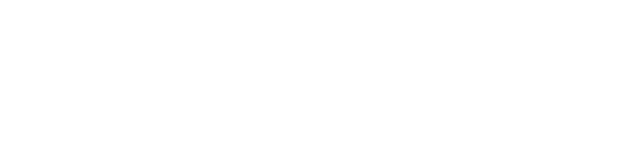
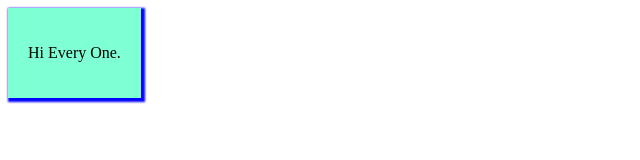
Before and after one commit to AlEmam-Emon/my-first-github-repo-, a plain HTML site: page index.html in a window 1280 px wide. Shown: the whole page, without its empty margins (0-640 px from the left). Drawn offline with Linux system fonts and the light colour scheme.

Commit message:
added my 2nd project

```diff
--- a/index.html
+++ b/index.html
@@ -3,9 +3,13 @@
 <head>
     <meta charset="UTF-8">
     <meta name="viewport" content="width=device-width, initial-scale=1.0">
+    <link rel="stylesheet" href="style.css">
     <title>My First Ever Github Repository.</title>
 </head>
 <body>
+    <div>
+        <p> Hi Every One.</p>
+    </div>
 
 </body>
 </html>
--- /dev/null
+++ b/style.css
@@ -0,0 +1,6 @@
+div{
+    background-color: aquamarine;
+    padding: 20px;
+    width: fit-content;
+    box-shadow:2px 2px 2px 2px blue;
+}
```
